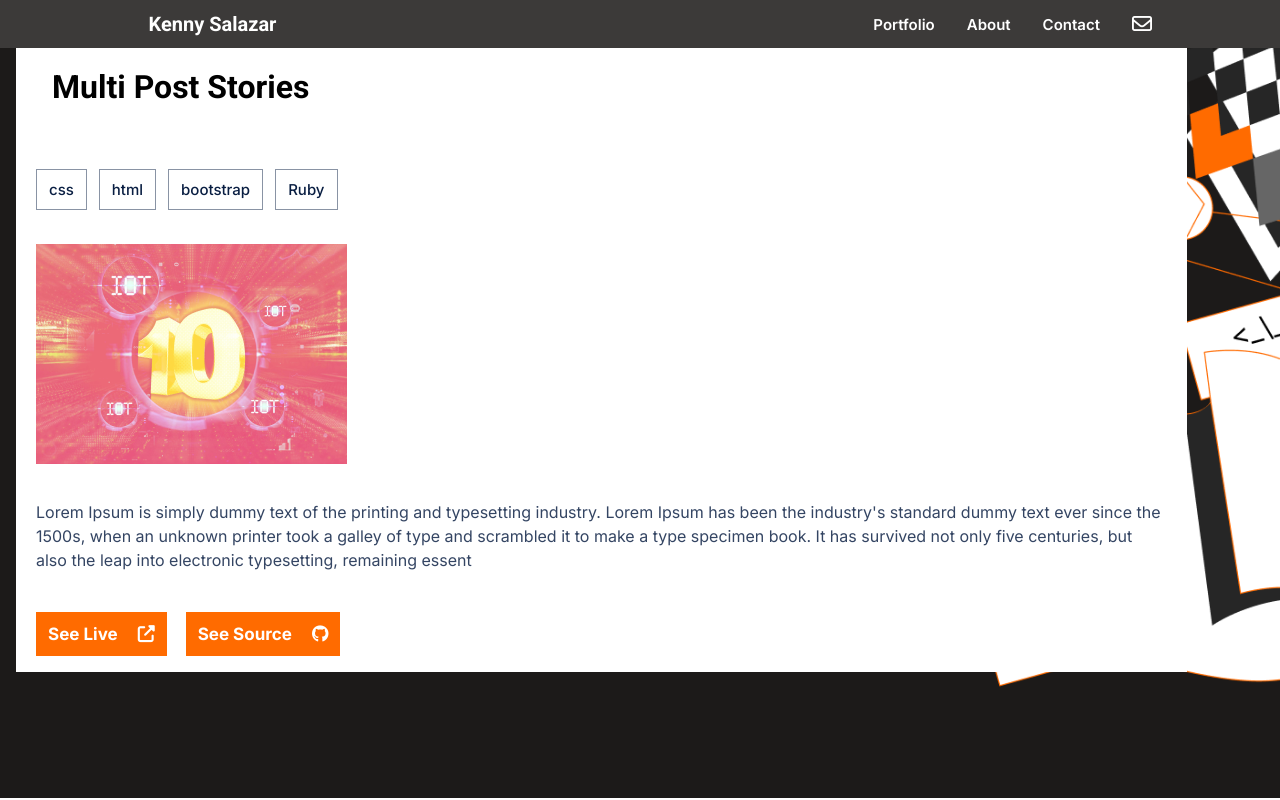
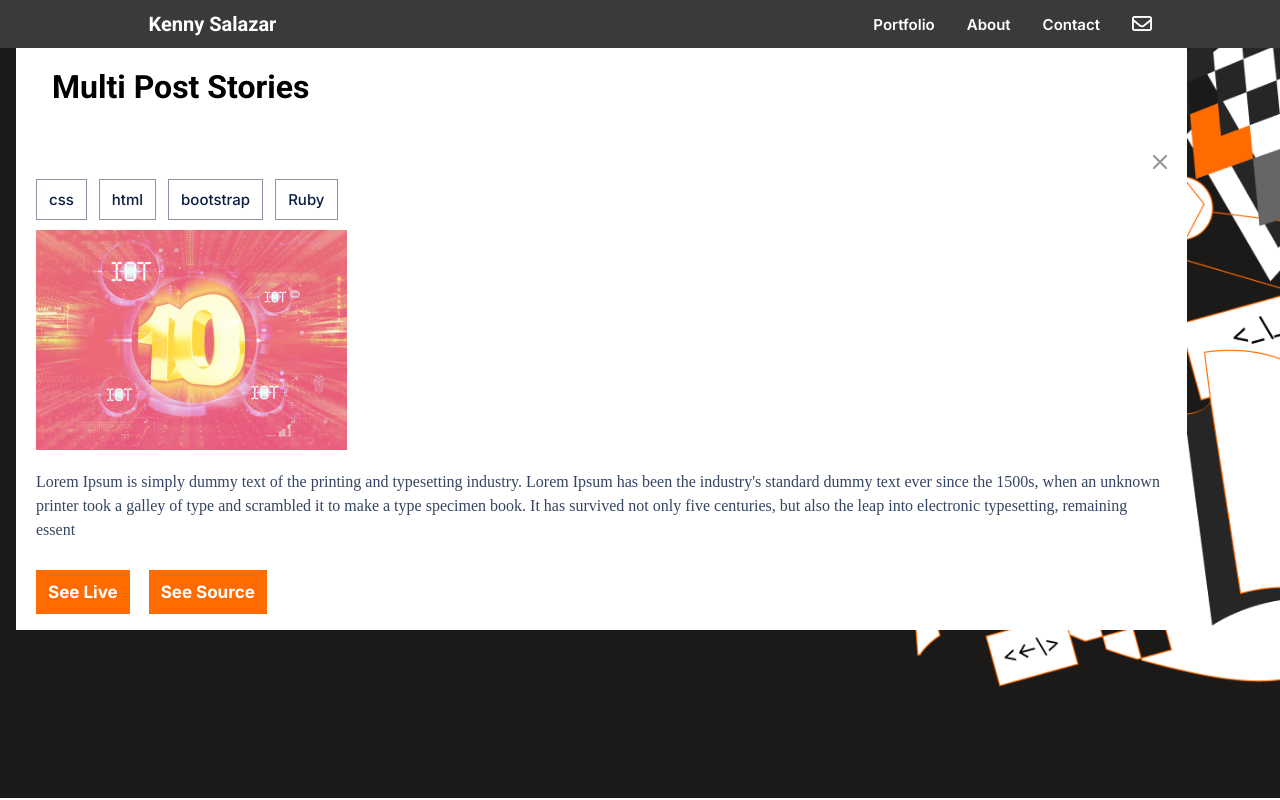
Before and after one commit to helio3197/portfolio, a website: page index.html in a window 1280 px wide. Both pictures are taken after a click on the link "See Project". Shown: the top 800 px of the page. Drawn offline with Linux system fonts and the light colour scheme.

Commit message:
Added JavaScript script for the modal pop-up

```diff
--- a/css/styles.css
+++ b/css/styles.css
@@ -667,8 +667,29 @@ header {
   padding-bottom: 44px;
 }
 
+#close-modal {
+  display: block;
+}
+
+.headline-button-wrapper {
+  display: flex;
+  justify-content: space-between;
+}
+
 #featured-image {
   margin: 24px auto;
+  width: 100%;
+}
+
+.overlay {
+  width: 100vw;
+  height: 100vh;
+  position: fixed;
+  top: 0;
+  left: 0;
+  z-index: 500;
+  filter: blur(8px);
+  background: transparent;
 }
 
 #description {
--- a/index.html
+++ b/index.html
@@ -40,7 +40,6 @@
               class="far fa-envelope"></i></a></li>
       </ul>
     </nav>
-
   </header>
   <div class="headline" id="headline">
     <section class="headline-text">
@@ -88,34 +87,8 @@
           <li class="tags-elements">bootstrap</li>
           <li class="tags-elements">Ruby</li>
         </ul>
-        <a class="button" href="#">See Project</a>
+        <a class="button open-modal" href="#">See Project</a>
       </section>
-      <div class="popup-container">
-        <section class="modal-section">
-          <h1 id="name">Multi Post Stories</h1>
-          <ul id="technologies" class="tags">
-            <li class="tags-elements">css</li>
-            <li class="tags-elements">html</li>
-            <li class="tags-elements">bootstrap</li>
-            <li class="tags-elements">Ruby</li>
-          </ul>
-          <img id="featured-image" class="" src="./img/img-modal.png">
-          <p id="description">
-            Lorem Ipsum is simply dummy text of the printing and typesetting
-            industry. Lorem Ipsum has been the industry's standard
-            dummy text ever since the 1500s, when an unknown printer took a
-            galley of type and scrambled it to make a type specimen
-            book. It has survived not only five centuries, but also the leap
-            into electronic typesetting, remaining essent
-          </p>
-          <div class="popup-buttons">
-            <a class="button" href="#">See Live <i
-                class="fas fa-external-link-alt"></i></a>
-            <a class="button" href="#">See Source <i
-                class="fab fa-github"></i></a>
-          </div>
-        </section>
-      </div>
     </div>
     <div class="cards-container">
       <section class="card-works cards-animation">
@@ -129,7 +102,7 @@
           <li class="tags-elements">bootstrap</li>
           <li class="tags-elements">Ruby</li>
         </ul>
-        <a class="button" href="#">See Project</a>
+        <a class="button open-modal" href="#">See Project</a>
       </section>
       <section class="card-works cards-animation">
         <h2>Profesional Art Printing Data</h2>
@@ -142,7 +115,7 @@
           <li class="tags-elements">bootstrap</li>
           <li class="tags-elements">Ruby</li>
         </ul>
-        <a class="button" href="#">See Project</a>
+        <a class="button open-modal" href="#">See Project</a>
       </section>
       <section class="card-works cards-animation">
         <h2>Profesional Art Printing Data</h2>
@@ -155,7 +128,7 @@
           <li class="tags-elements">bootstrap</li>
           <li class="tags-elements">Ruby</li>
         </ul>
-        <a class="button" href="#">See Project</a>
+        <a class="button open-modal" href="#">See Project</a>
       </section>
       <section class="card-works cards-animation">
         <h2>Profesional Art Printing Data</h2>
@@ -168,7 +141,7 @@
           <li class="tags-elements">bootstrap</li>
           <li class="tags-elements">Ruby</li>
         </ul>
-        <a class="button" href="#">See Project</a>
+        <a class="button open-modal" href="#">See Project</a>
       </section>
       <section class="card-works cards-animation">
         <h2>Profesional Art Printing Data</h2>
@@ -181,7 +154,7 @@
           <li class="tags-elements">bootstrap</li>
           <li class="tags-elements">Ruby</li>
         </ul>
-        <a class="button" href="#">See Project</a>
+        <a class="button open-modal" href="#">See Project</a>
       </section>
       <section class="card-works cards-animation">
         <h2>Profesional Art Printing Data</h2>
@@ -194,7 +167,7 @@
           <li class="tags-elements">bootstrap</li>
           <li class="tags-elements">Ruby</li>
         </ul>
-        <a class="button" href="#">See Project</a>
+        <a class="button open-modal" href="#">See Project</a>
       </section>
     </div>
   </section>
--- a/script.js
+++ b/script.js
@@ -6,6 +6,17 @@ const navbar = document.getElementById('navbar');
 const mobileNav = document.getElementById('mobile-nav');
 const menuElement = document.getElementsByClassName('menu-option');
 const navbarLi = document.querySelectorAll('#navbar li');
+const openModal = document.getElementsByClassName('open-modal');
+const modal = {
+  name: '<h1 id="name">Multi Post Stories</h1>',
+  buttonClose: '<button type="button" class="close-menu" id="close-modal"></button>',
+  technologies: '<li class="tags-elements">css</li><li class="tags-elements">html</li><li class="tags-elements">bootstrap</li><li class="tags-elements">Ruby</li>',
+  featuredImage: document.createElement('img'),
+  description: 'Lorem Ipsum is simply dummy text of the printing and typesetting industry. Lorem Ipsum has been the industry\'s standard dummy text ever since the 1500s, when an unknown printer took a galley of type and scrambled it to make a type specimen book. It has survived not only five centuries, but also the leap into electronic typesetting, remaining essent',
+  linkLive: '<a class="button" href="#">See Live <iclass="fas fa-external-link-alt"></i></a>',
+  linkSource: '<a class="button" href="#">See Source <iclass="fab fa-github"></i></a>'
+};
+
 
 function openMenu() {
   header.classList.add('mobile-menu', 'mobile-menu-animation');
@@ -38,8 +49,46 @@ function closeMenu() {
   }, 350);
 }
 
+function openModalFunc() {
+  const div = document.createElement('div');
+  div.className = 'popup-container';
+  div.innerHTML = '<section id="modal-section" class="modal-section"></section>';
+  document.body.appendChild(div);
+  const modalSection = document.getElementById('modal-section');
+  const headlineButton = document.createElement('div');
+  headlineButton.className = 'headline-button-wrapper';
+  headlineButton.innerHTML = modal.name.concat(modal.buttonClose);
+  modalSection.appendChild(headlineButton);
+  const technologies = document.createElement('ul');
+  technologies.id = 'technologies';
+  technologies.className = 'tags';
+  technologies.innerHTML = modal.technologies;
+  modalSection.appendChild(technologies);
+  modal.featuredImage.src = './img/img-modal.png';
+  modalSection.appendChild(modal.featuredImage);
+  const description = document.createElement('p');
+  description.id = 'description';
+  description.innerHTML = modal.description;
+  modalSection.appendChild(description);
+  const popupButtons = document.createElement('div');
+  popupButtons.className = 'popup-buttons';
+  popupButtons.innerHTML = modal.linkLive.concat(modal.linkSource)
+  modalSection.appendChild(popupButtons);
+  const closeModalButton = document.getElementById('close-modal');
+  closeModalButton.addEventListener('click', closeModalFunc, true);
+}
+
+function closeModalFunc() {
+  const popupContainer = document.getElementsByClassName('popup-container')[0];
+  popupContainer.remove();
+}
+
 menuIcon.addEventListener('click', openMenu, true);
 closeMenuIcon.addEventListener('click', closeMenu, true);
 menuElement[0].addEventListener('click', closeMenu, true);
 menuElement[1].addEventListener('click', closeMenu, true);
 menuElement[2].addEventListener('click', closeMenu, true);
+//closeModalButton.addEventListener('click', closeModalFunc, true);
+for(let i = 0; i < openModal.length; i+=1) {
+  openModal[i].addEventListener('click', openModalFunc, true);
+}
```
